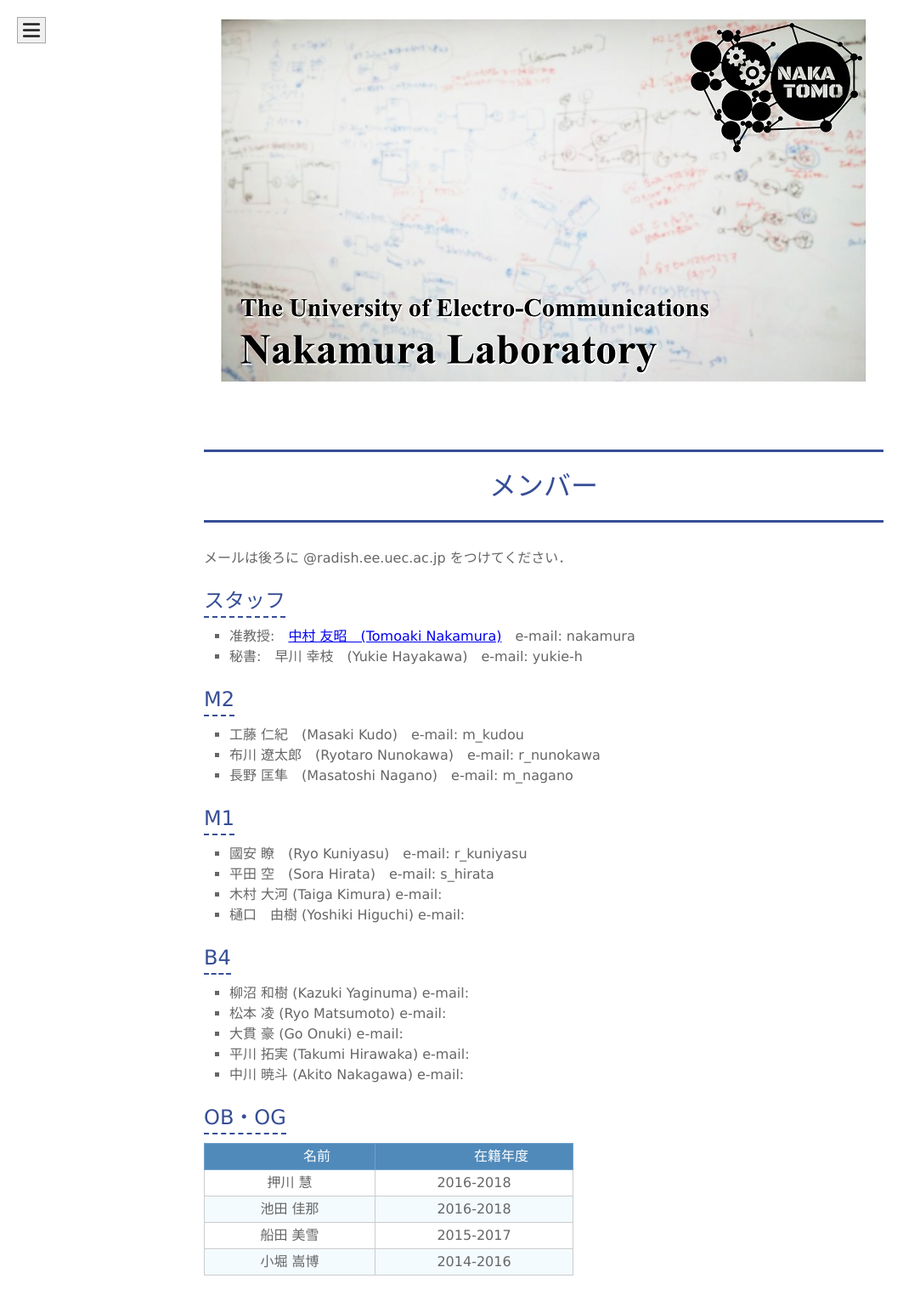
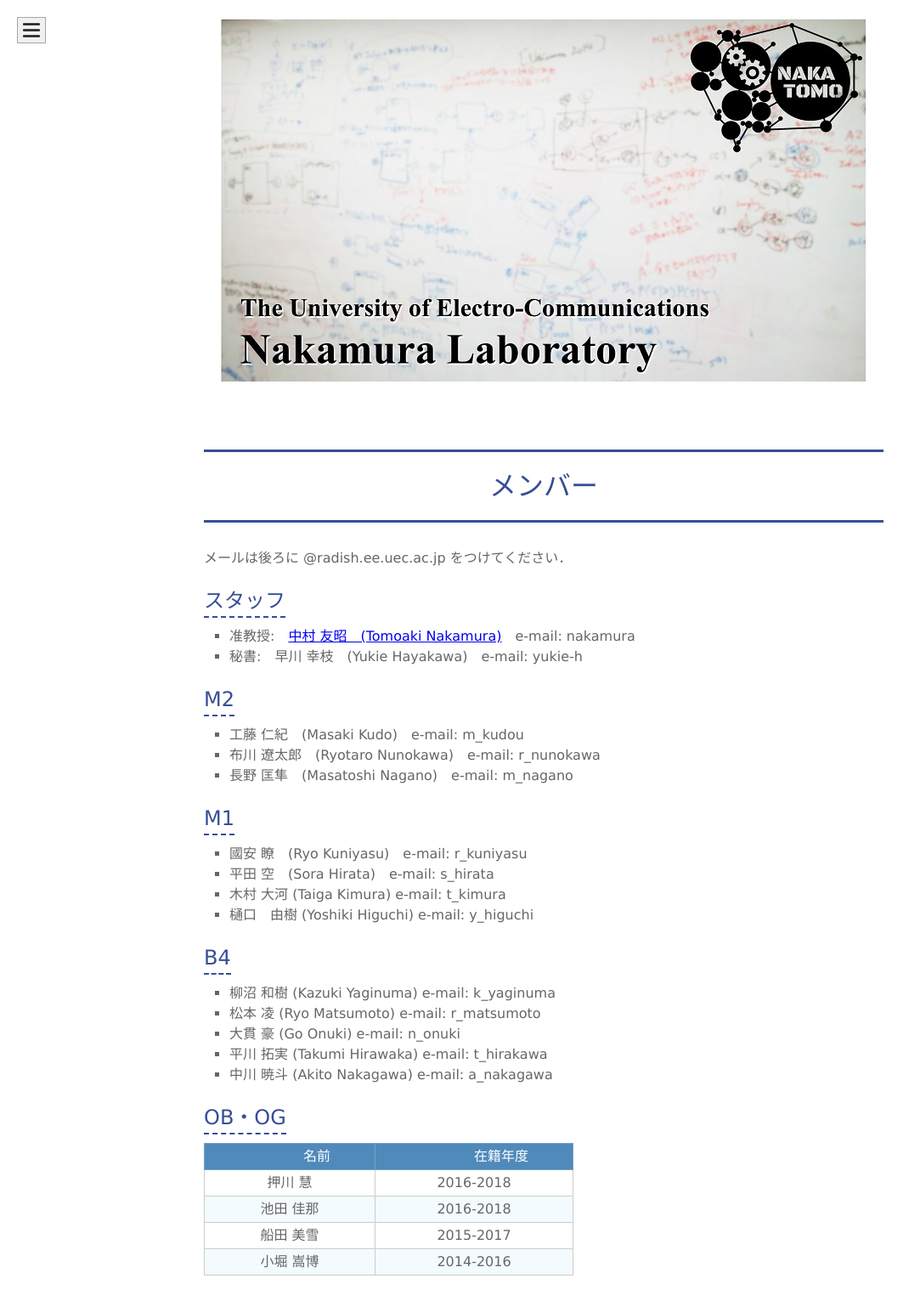
Before and after one commit to naka-lab/naka-lab.github.io, a Jekyll site: the page built from subpages/member.md, in a window 1280 px wide. Shown: the whole page at 85% size, without its empty margins (0-1083 px from the left). Built offline with Jekyll 4.4.1, drawn with Linux system fonts in a browser that asks for light colours.

Commit message:
メールアドレス追加

```diff
--- a/subpages/member.md
+++ b/subpages/member.md
@@ -18,15 +18,15 @@ layout: default
 ## M1
 - 國安 瞭　(Ryo Kuniyasu)　e-mail: r_kuniyasu
 - 平田 空　(Sora Hirata)　e-mail: s_hirata
-- 木村 大河 (Taiga Kimura) e-mail:
-- 樋口　由樹 (Yoshiki Higuchi) e-mail:
+- 木村 大河 (Taiga Kimura) e-mail: t_kimura
+- 樋口　由樹 (Yoshiki Higuchi) e-mail: y_higuchi
 
 ## B4
-- 柳沼 和樹 (Kazuki Yaginuma) e-mail:
-- 松本 凌 (Ryo Matsumoto) e-mail:
-- 大貫 豪 (Go Onuki) e-mail:
-- 平川 拓実 (Takumi Hirawaka) e-mail:
-- 中川 暁斗 (Akito Nakagawa) e-mail:
+- 柳沼 和樹 (Kazuki Yaginuma) e-mail: k_yaginuma
+- 松本 凌 (Ryo Matsumoto) e-mail: r_matsumoto
+- 大貫 豪 (Go Onuki) e-mail: n_onuki
+- 平川 拓実 (Takumi Hirawaka) e-mail: t_hirakawa
+- 中川 暁斗 (Akito Nakagawa) e-mail: a_nakagawa
 
 ## OB・OG
 
```
